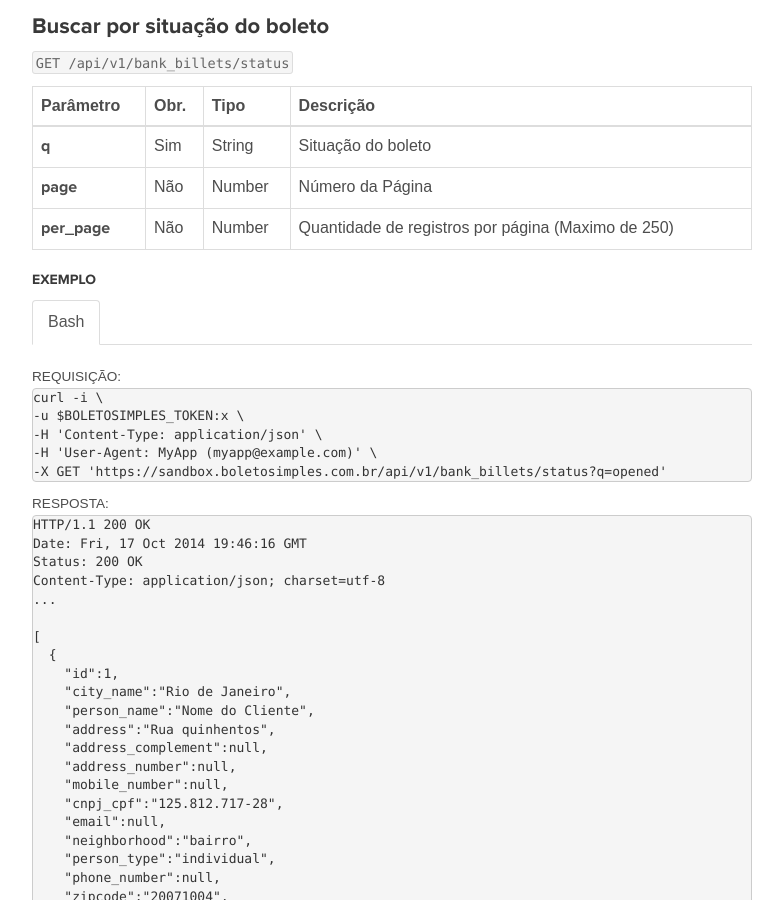
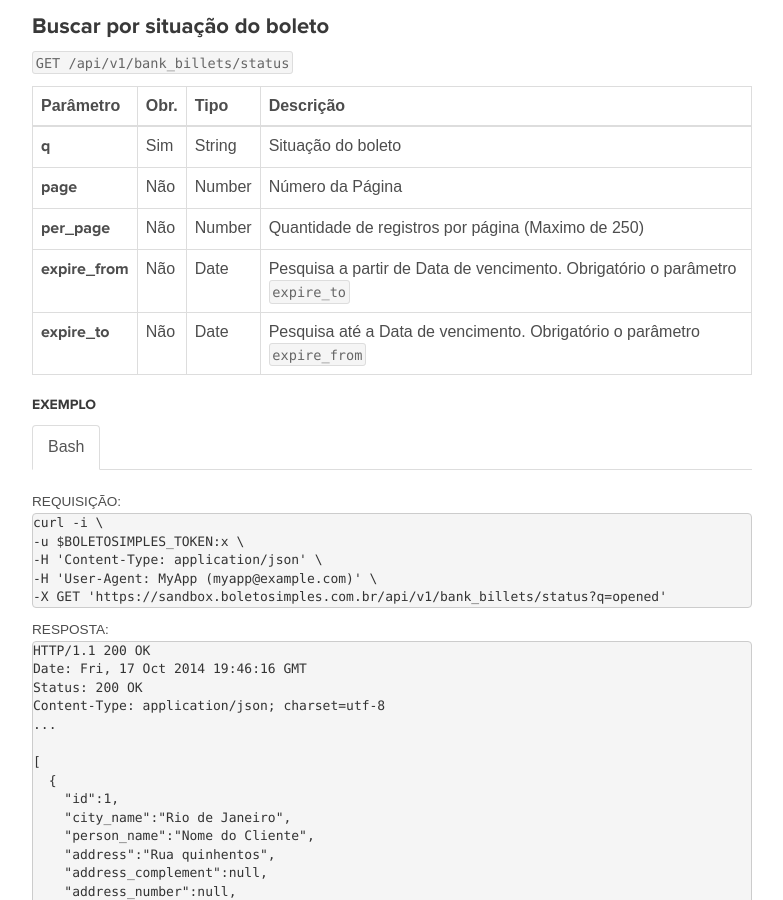
Before and after one commit to BoletoSimples/boletosimples-docs, a Jekyll site: the page built from reference/v1/bank_billets/index.md, in a window 1280 px wide and 900 px high, scrolled down 14257 px. Shown: the whole window, without its empty margins (368-1151 px from the left). Built offline with Jekyll 4.4.1, drawn with Linux system fonts in a browser that asks for light colours.

Commit message:
update changelog, add params expire_from and expire to for Api bank billet filter by status

```diff
--- a/reference/v1/bank_billets/index.md
+++ b/reference/v1/bank_billets/index.md
@@ -1920,6 +1920,34 @@ Array
         Quantidade de registros por página (Maximo de 250)
       </td>
     </tr>
+    <tr>
+      <td>
+        <strong>expire_from</strong>
+      </td>
+      <td>
+        Não
+      </td>
+      <td>
+        Date
+      </td>
+      <td>
+        Pesquisa a partir de Data de vencimento. Obrigatório o parâmetro <code class="highlighter-rouge">expire_to</code>
+      </td>
+    </tr>
+    <tr>
+      <td>
+        <strong>expire_to</strong>
+      </td>
+      <td>
+        Não
+      </td>
+      <td>
+        Date
+      </td>
+      <td>
+        Pesquisa até a Data de vencimento. Obrigatório o parâmetro <code class="highlighter-rouge">expire_from</code>
+      </td>
+    </tr>
   </tbody>
 </table>
 
```
Also changed, not shown: changelog/index.md (+2 -3 lines).
